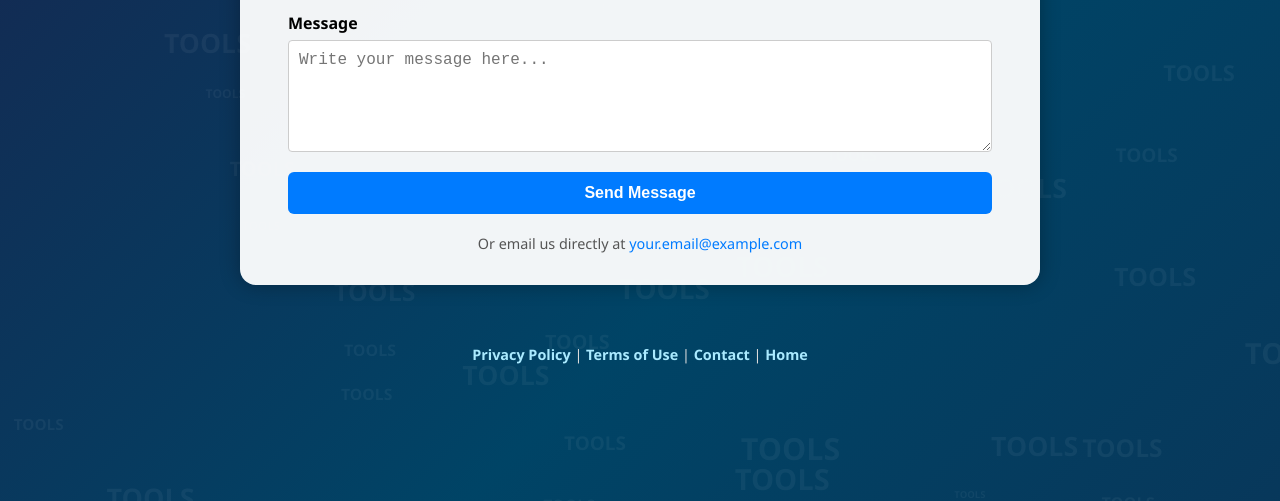
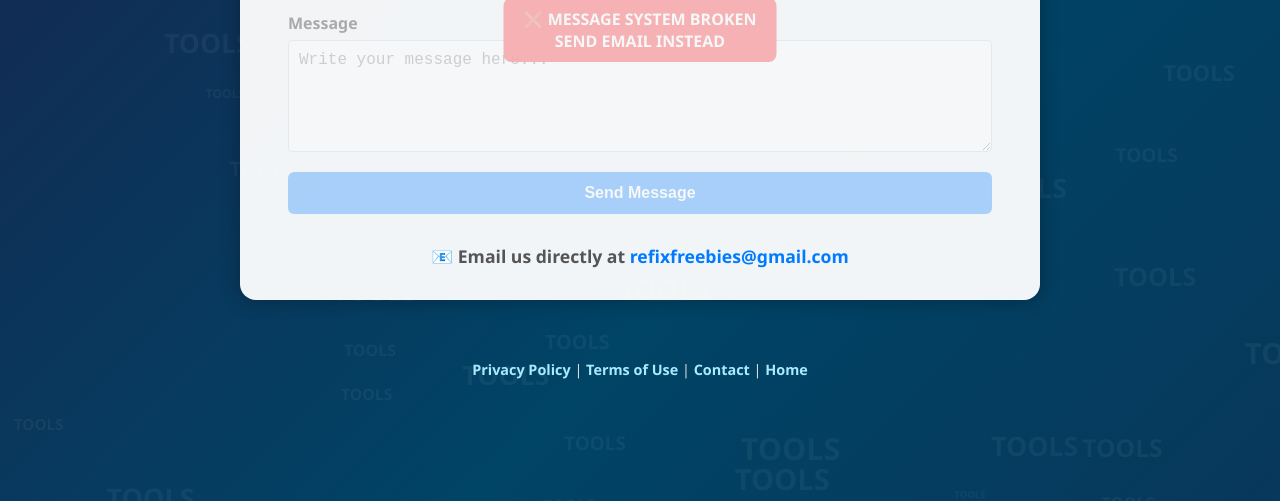
Before and after one commit to RefixKing/Advanced-Audio-Converter-Pro, a plain HTML site: page Contact.html in a window 1280 px wide. Shown: the part 299-800 px from the top of the page. Drawn offline with Linux system fonts and the light colour scheme.

Commit message:
updated links

```diff
--- a/Contact.html
+++ b/Contact.html
@@ -106,6 +106,10 @@
 
     <div class="content-box">
         <h1>Contact Us</h1>
+        <div style="position: relative; opacity: 0.3; pointer-events: none;">
+            <div style="position: absolute; top: 50%; left: 50%; transform: translate(-50%, -50%); z-index: 20; background: rgba(255, 0, 0, 0.9); color: white; padding: 10px 20px; border-radius: 8px; font-weight: bold; text-align: center;">
+                ❌ MESSAGE SYSTEM BROKEN<br>SEND EMAIL INSTEAD
+            </div>
             <form id="contactForm">
                 <label for="name">Your Name</label>
                 <input id="name" name="name" type="text" required placeholder="John Doe">
@@ -118,13 +122,21 @@
 
                 <button type="submit">Send Message</button>
             </form>
+        </div>
 
-        <div class="info">
-            Or email us directly at <a href="mailto:your.email@example.com">your.email@example.com</a>
+        <div class="info" style="margin-top: 30px; font-size: 1.1rem; font-weight: bold;">
+            📧 Email us directly at <span id="obfuscated-email"></span>
         </div>
     </div>
 
     <script>
+        // Email obfuscation - protects from spam bots
+        const user = "refixfreebies";
+        const domain = "gmail.com";
+        const emailLink = `<a href="mailto:${user}@${domain}">${user}@${domain}</a>`;
+        // Show email on page load
+        document.getElementById("obfuscated-email").innerHTML = emailLink;
+
         document.getElementById('contactForm').addEventListener('submit', function(e) {
             e.preventDefault();
             alert('Thanks for your message! We will get back to you soon.');
```
Lines whose indentation alone changed are shown as unchanged.
